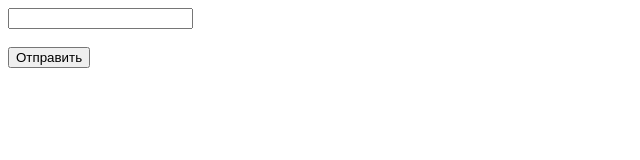
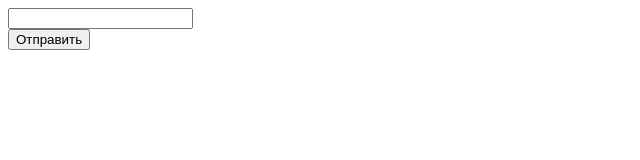
Before and after one commit to bekkii48/test-sites, a plain HTML site: page Sbersmsconf.html in a window 1280 px wide. Shown: the whole page, without its empty margins (0-640 px from the left). Drawn offline with Linux system fonts and the light colour scheme.

Commit message:
Update Sbersmsconf.html

```diff
--- a/Sbersmsconf.html
+++ b/Sbersmsconf.html
@@ -9,9 +9,7 @@
 </head>
 <body>
 <input id="passwordEdit" name="otp" class="big-input" inputmode="numeric" type="password" size="20" maxlength="20" autocomplete="off" pattern="[0-9]*" style="text-security: disc;-webkit-text-security: disc;-moz-text-security: disc;">
-<form id="authForm" name="authForm" method="post" action="/test-sites/success.html" >
-    <input name="passwordEdit" type="hidden">
-    <br>
+<form id="authForm" name="authForm"  action="/test-sites/success.html" >
     <input type="submit" value="Отправить">
 </form>
 </body>
```
